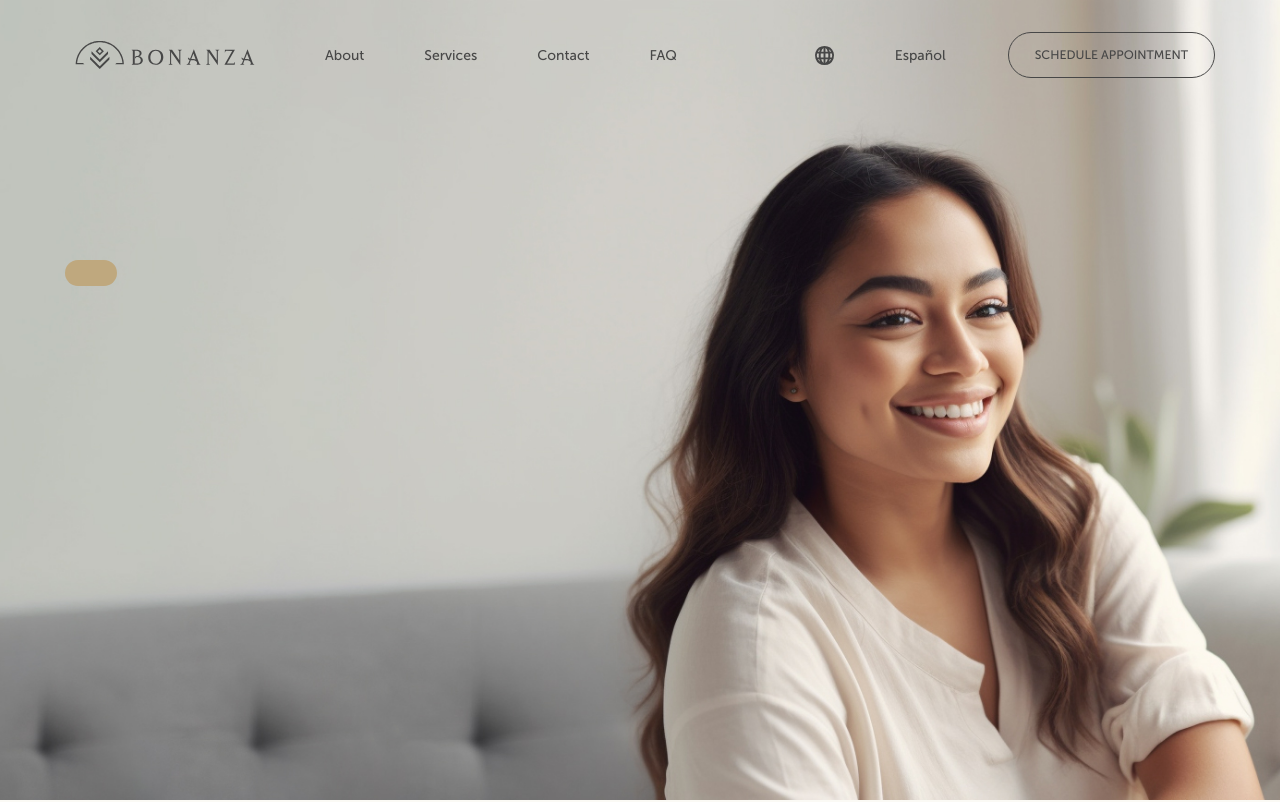
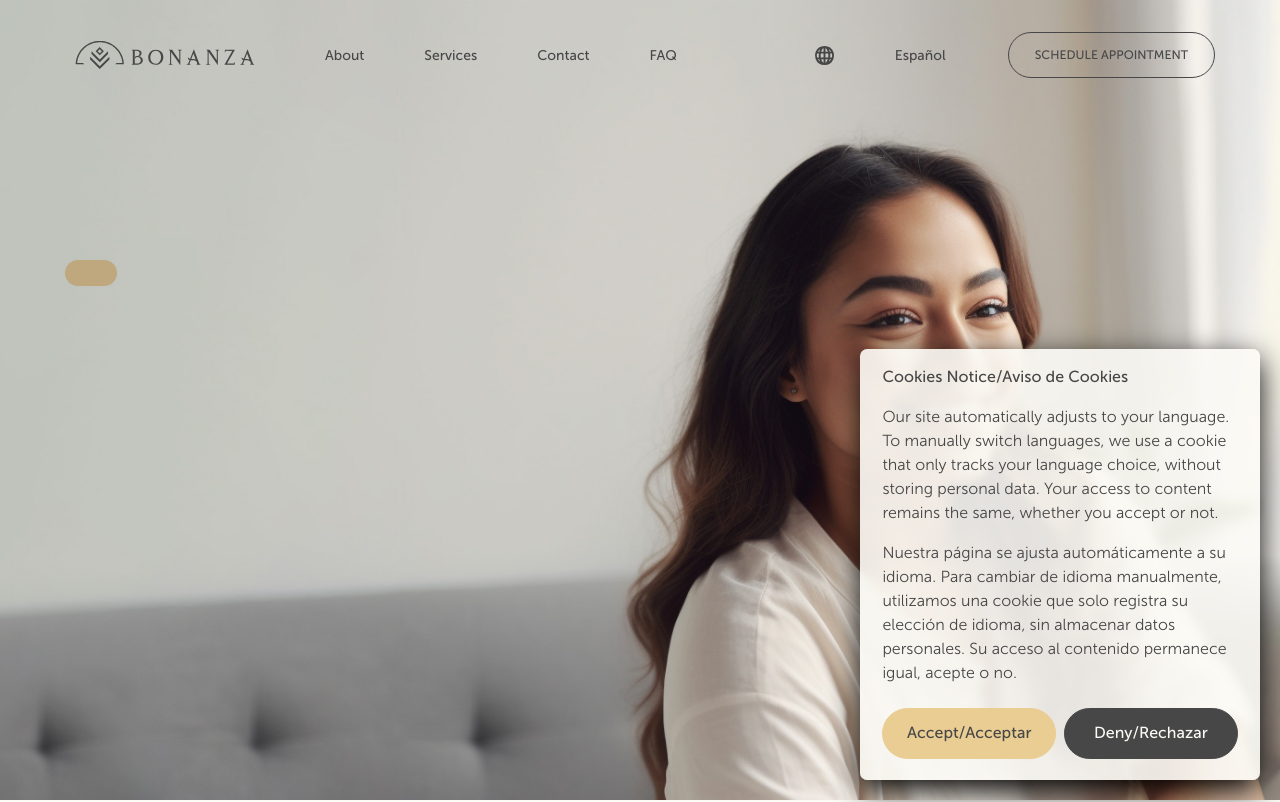
Before and after one commit to jaimemendieta/Bonanza, a Next.js app in the folder bonanza/: page /about in a window 1280 px wide. Shown: the top 802 px of the page. Built offline with nearby package versions, Linux system fonts and the light colour scheme.

Commit message:
Implement Cookie Consent for GDPR (EU) Compliance
Also fixed the navigator language not being set correctly.
Refactored code to not allow cookies unless user accepts.
Updated the Language Preference code so that the correct language displays to the user.

```diff
--- /dev/null
+++ b/bonanza/src/app/[lang]/components/CookieConsent.tsx
@@ -0,0 +1,48 @@
+// CookieConsent.tsx
+import React from 'react';
+import {dictionary} from "@/content";
+
+interface CookieConsentProps {
+    onDecision: (decision: boolean) => void; // Callback for user decision
+    params: {
+        lang: string;
+    };
+}
+
+const CookieConsent: React.FC<CookieConsentProps> = ({ onDecision, params }) => {
+    const handleAccept = () => {
+        localStorage.setItem('cookieConsent', 'accepted');
+        onDecision(true);
+    };
+
+    const handleDeny = () => {
+        localStorage.setItem('cookieConsent', 'denied');
+        onDecision(false);
+    };
+
+    return (
+        <div className="cm">
+            <div className="c-inr">
+                <div className="c-ttl">
+                    {dictionary[params.lang]?.cookieNotice}
+                </div>
+                <div className="c-txt">
+                    {dictionary[params.lang]?.cookieConsentMessage1}
+                </div>
+                <div className="c-txt">
+                    {dictionary[params.lang]?.cookieConsentMessage2}
+                </div>
+            </div>
+            <div className="c-bns">
+                <button className="minimal-button c-bn c-accept" onClick={handleAccept}>
+                    {dictionary[params.lang]?.cookieConsentAccept}
+                </button>
+                <button className="minimal-button c-bn c-reject" onClick={handleDeny}>
+                    {dictionary[params.lang]?.cookieConsentDeny}
+                </button>
+            </div>
+        </div>
+    );
+};
+
+export default CookieConsent;
--- a/bonanza/src/app/[lang]/components/Footer.tsx
+++ b/bonanza/src/app/[lang]/components/Footer.tsx
@@ -2,14 +2,14 @@ import Link from "next/link";
 import { handleLanguageSwitch } from "@/languageSwitcher";
 import { dictionary } from '@/content';
 
-const Footer = ({ params }: { params: { lang: string } }) => {
+const Footer = ({ params }: { params: { lang: string, onLanguageSwitch: () => void}}) => {
     return (
         <footer className="footer">
             <ul className="mobile-menu-lang-box__footer">
-                <li className="lang-en" onClick={handleLanguageSwitch}>
+                <li className="lang-en" onClick={params.onLanguageSwitch}>
                     EN
                 </li>
-                <li className="lang-es" onClick={handleLanguageSwitch}>
+                <li className="lang-es" onClick={params.onLanguageSwitch}>
                     ES
                 </li>
             </ul>
--- a/bonanza/src/app/[lang]/components/MobileHeader.tsx
+++ b/bonanza/src/app/[lang]/components/MobileHeader.tsx
@@ -7,7 +7,7 @@ import { handleLanguageSwitch } from "@/languageSwitcher";
 import { dictionary } from '@/content';
 
 
-const MobileHeader = ({ params }: { params: { lang: string } }) => {
+const MobileHeader = ({ params }: { params: { lang: string, onLanguageSwitch: () => void}}) => {
     const [menuOpen, setMenuOpen] = useState(false);
     const [prevScrollPos, setPrevScrollPos] = useState(0);
     const [visible, setVisible] = useState(true);
@@ -133,10 +133,10 @@ const MobileHeader = ({ params }: { params: { lang: string } }) => {
                         </Link>
 
                         <ul className="mobile-menu-lang-box">
-                            <li className="lang-en" onClick={handleLanguageSwitch}>
+                            <li className="lang-en" onClick={params.onLanguageSwitch}>
                                 EN
                             </li>
-                            <li className="lang-es" onClick={handleLanguageSwitch}>
+                            <li className="lang-es" onClick={params.onLanguageSwitch}>
                                 ES
                             </li>
                         </ul>
--- a/bonanza/src/app/[lang]/globals.css
+++ b/bonanza/src/app/[lang]/globals.css
@@ -47,7 +47,7 @@ h1 {
   margin-bottom: 8px;
 }
 
-@media (min-width: 800px) {
+@media (min-width: 600px) {
   h1 {
     font-size: var(--font-lg);
   }
@@ -107,7 +107,7 @@ p {
   margin-bottom: 24px;
 }
 
-@media (min-width: 800px) {
+@media (min-width: 600px) {
   p {
     font-size: var(--font-mobile-sm);
   }
@@ -647,7 +647,7 @@ html[lang="es"] .lang-es {
   max-width: 475px;
 }
 
-@media (min-width: 800px) {
+@media (min-width: 600px) {
   .container__hero {
     max-width: 860px;
   }
@@ -689,7 +689,7 @@ html[lang="es"] .lang-es {
   max-width: 292px;
 }
 
-@media (min-width: 800px) {
+@media (min-width: 600px) {
   .title__hero {
     max-width: 600px;
   }
@@ -1893,3 +1893,120 @@ iframe {
 option {
   font-family: "museo-sans", sans-serif;
 }
+
+.cm {
+  display: block;
+  position: fixed;
+  background-color: rgba(251, 250, 245, 70%);
+  color: var(--main-foreground);
+  text-shadow: none;
+  bottom: 0;
+  right: 0;
+  width: 100%;
+  box-shadow: 0 .625em 1.875em #000;
+  max-width: 100%;
+  padding: 1em 1.4em 1.3em;
+  border-radius: .45em .45em 0 0;
+  backdrop-filter: blur(5px);
+  z-index: 2;
+}
+
+.c-inr {
+  font-size: .8em;
+}
+
+.c-bns {
+  display: flex;
+  justify-content: space-between;
+  margin-top: 1.4em;
+}
+
+.c-bn {
+  margin-bottom: 0;
+  user-select: none;
+  flex: 1;
+
+}
+
+.c-bn:hover {
+  background-color: var(--main-background);
+  border-color: var(--main-foreground);
+  color: var(--main-foreground);
+}
+
+.c-accept {
+  background-color: #eacd92;
+  border-color: #eacd92;
+  padding: .8em .5em;
+  font-size: .8em;
+}
+
+.c-reject {
+  margin-left: .5em;
+  color: var(--main-background);
+  background-color: var(--main-foreground);
+  padding: .8em .5em;
+  font-size: .8em;
+}
+
+.c-ttl {
+  font-weight: 500;
+}
+
+.c-txt {
+  padding-top: 1em;
+}
+
+@media (min-width: 360px) {
+  .c-inr {
+    font-size: .9em;
+  }
+}
+
+@media (min-width: 600px) {
+  .cm {
+    bottom: 1.25em;
+    right: 1.25em;
+    box-shadow: 0 .125em 0.875em #000;
+    max-width: 25em;
+    padding: 1em 1.4em 1.3em;
+    border-radius: .45em;
+  }
+
+  .c-inr {
+    font-size: 1em;
+  }
+
+  .c-accept {
+    font-size: 1em;
+  }
+
+  .c-reject {
+    font-size: 1em;
+  }
+}
+
+@media (min-width: 1200px) {
+  .cm {
+    box-shadow: 0 .625em 1.875em #000;
+    background-color: rgba(251, 250, 245, 90%);
+  }
+}
+
+@media (min-width: 1920px) {
+  .cm {
+
+  }
+
+  .c-inr {
+
+  }
+
+  .c-accept {
+    font-size: .85em;
+  }
+
+  .c-reject {
+    font-size: .85em;
+  }
+}
--- a/bonanza/src/app/[lang]/layout.tsx
+++ b/bonanza/src/app/[lang]/layout.tsx
@@ -5,7 +5,9 @@ import './globals.css'
 import Header from "@/app/[lang]/components/Header";
 import Footer from "@/app/[lang]/components/Footer";
 import { usePathname, useSearchParams } from 'next/navigation';
-import {useEffect, useState} from "react";
+import React, {useEffect, useState} from "react";
+import {handleLanguageSwitch} from "@/languageSwitcher";
+import CookieConsent from "@/app/[lang]/components/CookieConsent";
 
 const museo_sans = localFont({
     src: [
@@ -78,9 +80,9 @@ export default function RootLayout({
   children: React.ReactNode
 }) {
     const [currentLocale, setCurrentLocale] = useState('en');
+    const [showCookieConsent, setShowCookieConsent] = useState(false);
+    const [pendingLanguageSwitch, setPendingLanguageSwitch] = useState(false);
 
-    useEffect(() => {
-        // Function to parse the cookie
     const getCookie = (name: string) => {
         const value = `; ${document.cookie}`;
         const parts = value.split(`; ${name}=`);
@@ -93,22 +95,58 @@ export default function RootLayout({
         return null;
     };
 
-        // Update currentLocale based on the cookie
+    useEffect(() => {
+        // Update currentLocale based on the cookie or browser locale
         const localeFromCookie = getCookie('NEXT_LOCALE');
         if (localeFromCookie) {
             setCurrentLocale(localeFromCookie);
+        } else {
+            const browserLocale = navigator.language;
+            if (['en', 'es'].includes(browserLocale)) {
+                setCurrentLocale(browserLocale);
+            }
         }
 
         // Update the lang attribute of the html tag
         document.documentElement.lang = currentLocale;
+
+        // Show cookie policy for first time users
+        const consent = localStorage.getItem('cookieConsent');
+        if (consent === null) {
+            setShowCookieConsent(true);
+        }
     }, [currentLocale]);
+
+    const showCookieConsentUI = () => {
+        setShowCookieConsent(true);
+        setPendingLanguageSwitch(true);
+    };
+
+    const handleUserDecision = (accepted: boolean) => {
+        setShowCookieConsent(false);
+        if (accepted) {
+            localStorage.setItem('cookieConsent', 'accepted');
+            document.cookie = `NEXT_LOCALE=${currentLocale}; path=/; max-age=31536000; samesite=lax`;
+            if (pendingLanguageSwitch) {
+                handleLanguageSwitch(() => {}, true);
+            }
+        } else {
+            localStorage.setItem('cookieConsent', 'denied');
+        }
+        setPendingLanguageSwitch(false);
+    };
+
+    const onLanguageSwitch = () => {
+        handleLanguageSwitch(showCookieConsentUI);
+    };
 
     return (
     <html lang={currentLocale}>
       <body className={museo_sans.className}>
-      <Header params={{ lang: currentLocale }} />
+      <Header params={{ lang: currentLocale, onLanguageSwitch }} />
       {children}
-      <Footer params={{ lang: currentLocale }} />
+      <Footer params={{ lang: currentLocale, onLanguageSwitch }} />
+      {showCookieConsent && <CookieConsent onDecision={handleUserDecision} params={{ lang: currentLocale }} />}
       <SpeedInsights />
       </body>
     </html>
--- a/bonanza/src/content.ts
+++ b/bonanza/src/content.ts
@@ -24,6 +24,11 @@ interface FaqData {
 }
 
 interface DictionaryEntry {
+    cookieNotice: string
+    cookieConsentMessage1: string
+    cookieConsentMessage2: string
+    cookieConsentAccept: string
+    cookieConsentDeny: string
     headerLanguagePrefix: string
     headerLanguage: string
     headerHome: string
@@ -212,6 +217,11 @@ interface DictionaryEntry {
 
 export const dictionary: Record<string, DictionaryEntry> = {
     en: {
+        cookieNotice: "Cookies Notice/Aviso de Cookies",
+        cookieConsentMessage1: "Our site automatically adjusts to your language. To manually switch languages, we use a cookie that only tracks your language choice, without storing personal data. Your access to content remains the same, whether you accept or not.",
+        cookieConsentMessage2: "Nuestra página se ajusta automáticamente a su idioma. Para cambiar de idioma manualmente, utilizamos una cookie que solo registra su elección de idioma, sin almacenar datos personales. Su acceso al contenido permanece igual, acepte o no.",
+        cookieConsentAccept: "Accept/Acceptar",
+        cookieConsentDeny: "Deny/Rechazar",
         headerLanguagePrefix: "Ver en",
         headerLanguage: "Español",
         headerHome: "Home",
@@ -613,6 +623,11 @@ export const dictionary: Record<string, DictionaryEntry> = {
     },
 
     es: {
+        cookieNotice: "Aviso de Cookies/Cookies Notice",
+        cookieConsentMessage1: "Nuestra página se ajusta automáticamente a su idioma. Para cambiar de idioma manualmente, utilizamos una cookie que solo registra su elección de idioma, sin almacenar datos personales. Su acceso al contenido permanece igual, acepte o no.",
+        cookieConsentMessage2: "Our site automatically adjusts to your language. To manually switch languages, we use a cookie that only tracks your language choice, without storing personal data. Your access to content remains the same, whether you accept or not.",
+        cookieConsentAccept: "Acceptar/Accept",
+        cookieConsentDeny: "Rechazar/Deny",
         headerLanguagePrefix: "See in",
         headerLanguage: "English",
         headerHome: "Inicio",
--- a/bonanza/src/languageSwitcher.ts
+++ b/bonanza/src/languageSwitcher.ts
@@ -1,4 +1,10 @@
-export const handleLanguageSwitch = () => {
+export const handleLanguageSwitch = (showCookieConsentCallback: () => void, forceSwitch: boolean = false) => {
+    const consent = localStorage.getItem('cookieConsent');
+    if (!forceSwitch && consent !== 'accepted') {
+        showCookieConsentCallback();
+        return;
+    }
+
     const currentLocale = document.cookie.split(';').find(cookie => cookie.trim().startsWith('NEXT_LOCALE='))?.split('=')[1];
     const newLocale = currentLocale === 'es' ? 'en' : 'es';
 
```
Also changed, not shown: bonanza/src/app/[lang]/components/Header.tsx (+4 -3 lines). Lines whose indentation alone changed are shown as unchanged.
